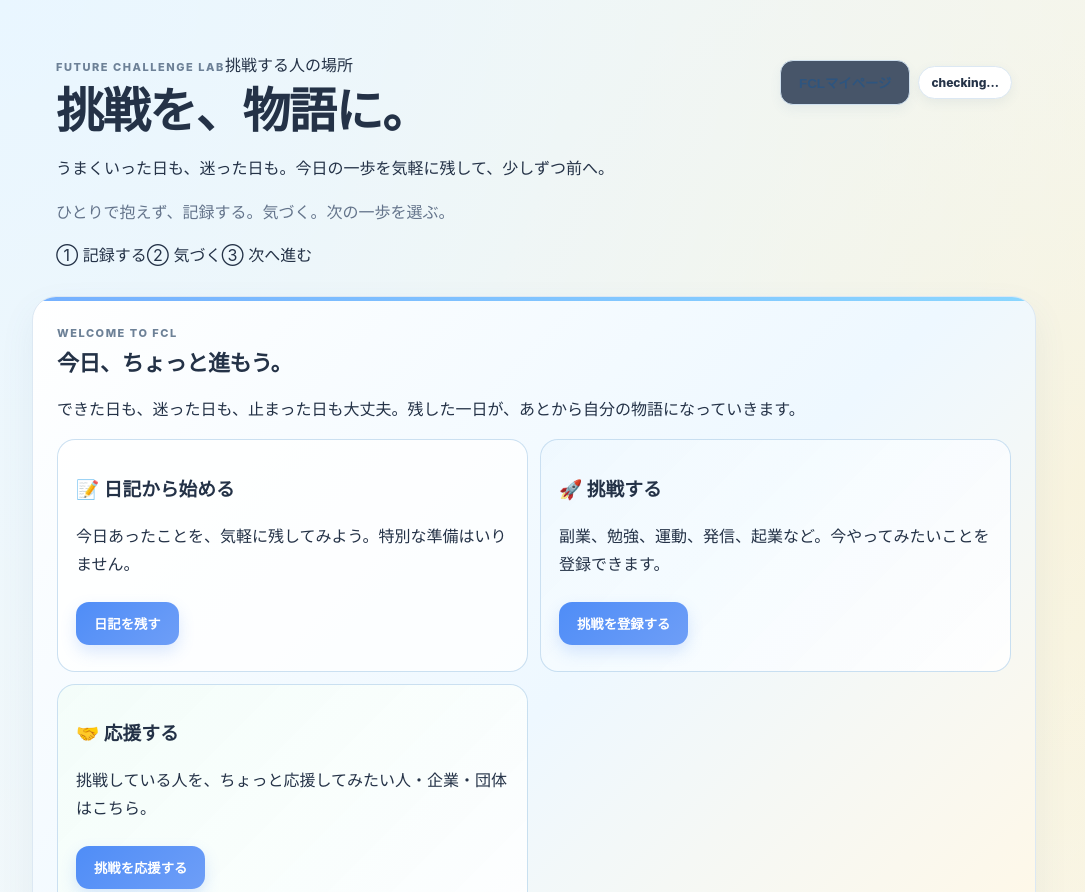
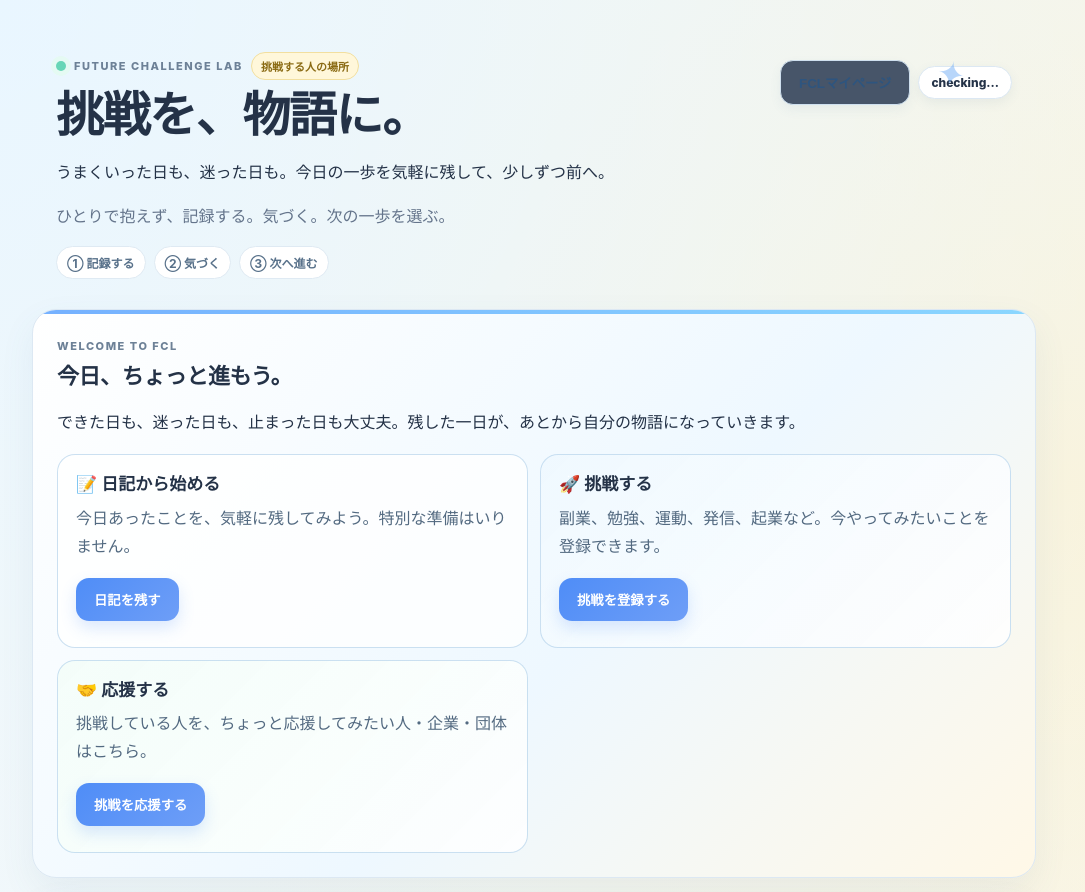
Before and after one commit to ryousuke5/Future-Challenge-Lab, a website: page public/index.html in a window 1280 px wide. Shown: the top 892 px of the page, without its empty margins (106-1191 px from the left). Drawn offline with Linux system fonts and the light colour scheme; no server answers.

Commit message:
ui: add friendly hero accents and lightweight onboarding cues

```diff
--- a/public/style.css
+++ b/public/style.css
@@ -199,3 +199,15 @@ a{color:#4679ba}
   .journal-reply-grid{grid-template-columns:1fr}
   .daily-loop-welcome{align-items:flex-start;flex-direction:column}
 }
+
+.hero-kicker{display:flex;align-items:center;gap:8px;flex-wrap:wrap}
+.hero-dot{width:10px;height:10px;border-radius:50%;background:#67d6b6;box-shadow:0 0 0 5px #e5faf3}
+.hero-mini{display:inline-flex;align-items:center;padding:5px 9px;border-radius:999px;background:#fff7da;border:1px solid #f2df9f;color:#8a6a13;font-size:11px;font-weight:800}
+.hero-steps{display:flex;gap:8px;flex-wrap:wrap;margin-top:16px}
+.hero-steps span{display:inline-flex;align-items:center;padding:7px 10px;border-radius:999px;background:#fff;border:1px solid #dfeaf3;color:#58718a;font-size:12px;font-weight:750}
+.hero-actions .pill{background:#fff}
+.fcl-hero{position:relative}
+.fcl-hero:after{content:"✦";position:absolute;right:7%;top:25px;font-size:34px;color:#7fb5f7;opacity:.55;transform:rotate(12deg)}
+body>main>section.card:first-of-type .grid{margin-top:18px}
+body>main>section.card:first-of-type .grid h3{font-size:17px;margin:0 0 7px}
+body>main>section.card:first-of-type .grid p{color:#536a81;margin:0 0 10px}
```
